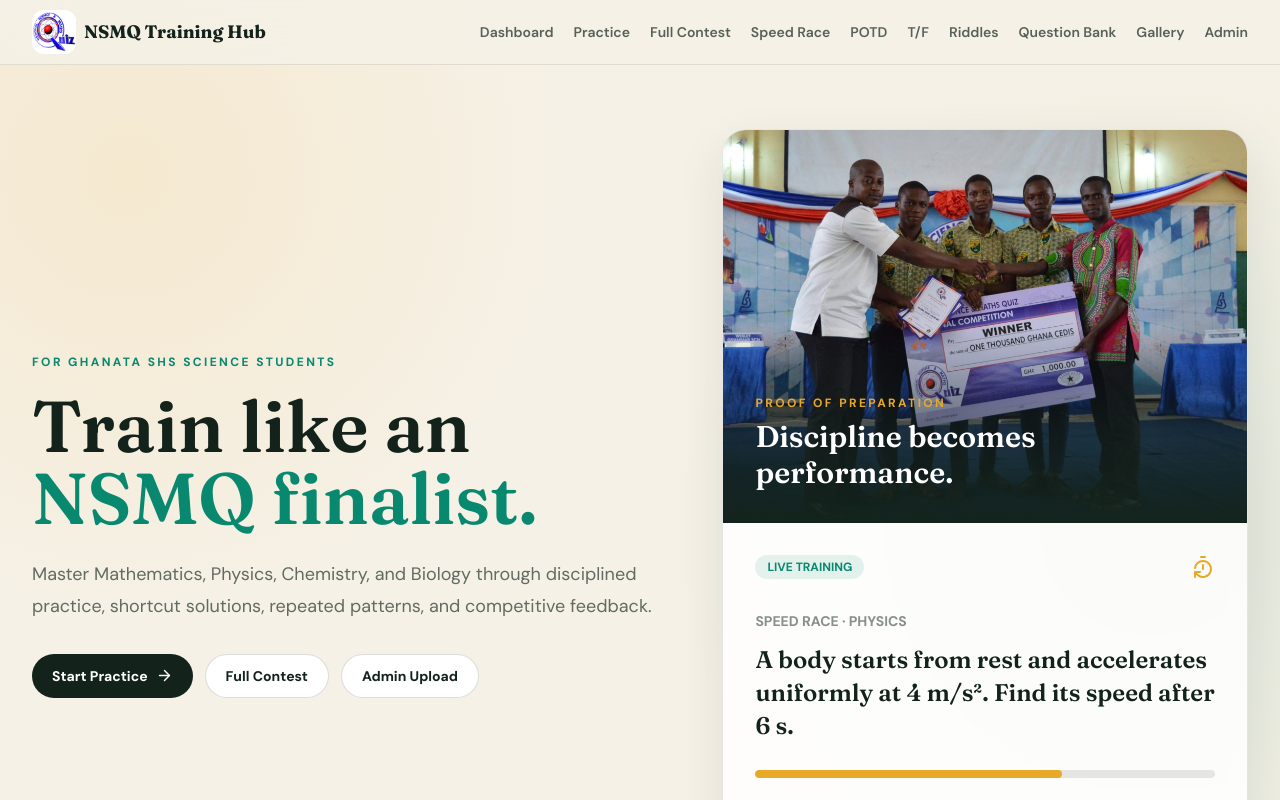
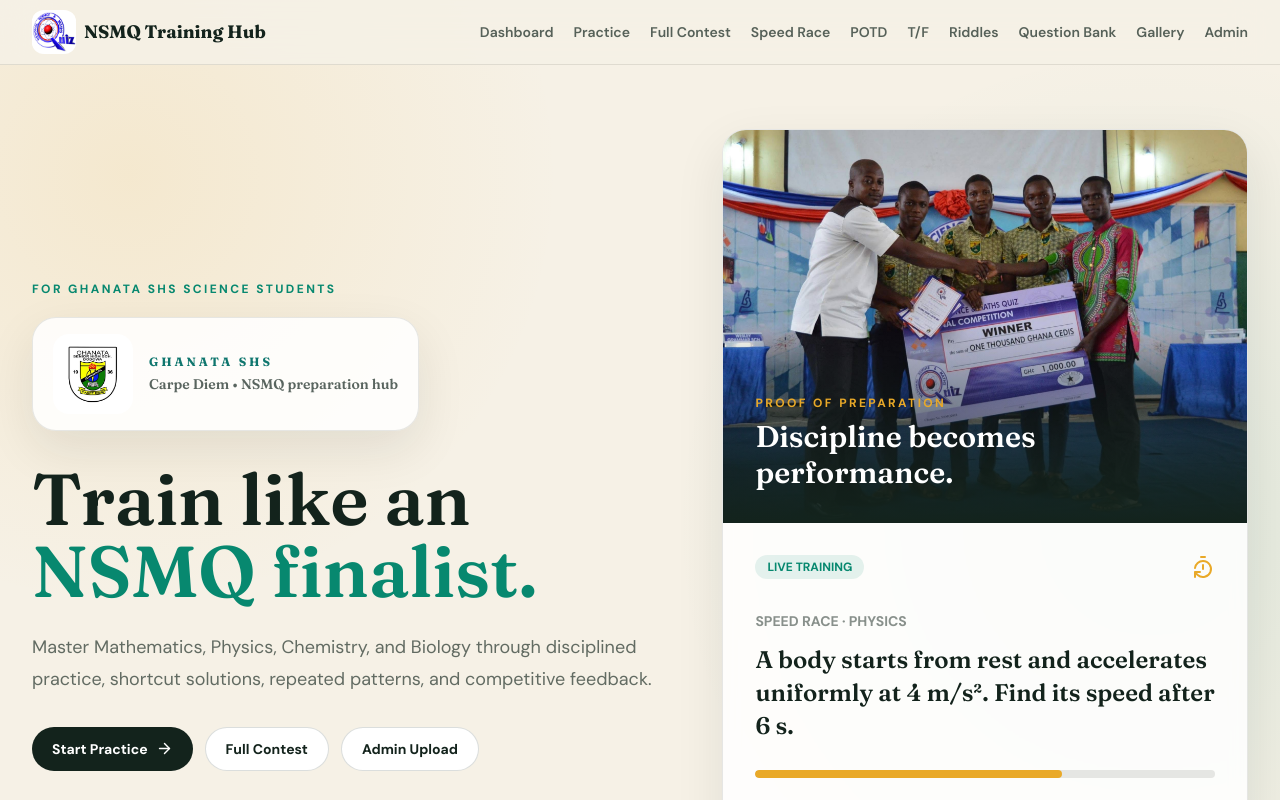
Before and after one commit to julius8299-bot/nsmq-training-hub-v2, a Next.js app: page / in a window 1280 px wide. Shown: the top 800 px of the page. Built offline with nearby package versions, Linux system fonts and the light colour scheme.

Commit message:
Add Ghanata SHS crest to homepage hero

```diff
--- a/app/page.tsx
+++ b/app/page.tsx
@@ -27,6 +27,22 @@
         <div>
           <p className="eyebrow mb-5">For Ghanata SHS science students</p>
           <h1 className="max-w-4xl font-display text-5xl font-semibold leading-[1.02] sm:text-6xl lg:text-7xl">
+
+          <div className="mb-8 flex w-fit items-center gap-4 rounded-3xl border border-ink/10 bg-white/85 px-5 py-4 shadow-soft">
+            <Image
+              src="/brand/ghanata-shs-logo.jpg"
+              alt="Ghanata Senior High School crest"
+              width={96}
+              height={96}
+              className="h-20 w-20 rounded-2xl bg-white object-contain p-2"
+              priority
+            />
+            <div>
+              <p className="text-xs font-bold uppercase tracking-[0.24em] text-teal-700">Ghanata SHS</p>
+              <p className="mt-1 text-sm font-semibold text-ink/70">Carpe Diem • NSMQ preparation hub</p>
+            </div>
+          </div>
+
             Train like an <span className="text-chemistry">NSMQ finalist.</span>
           </h1>
           <p className="mt-6 max-w-2xl text-lg leading-8 text-ink/65">
```
